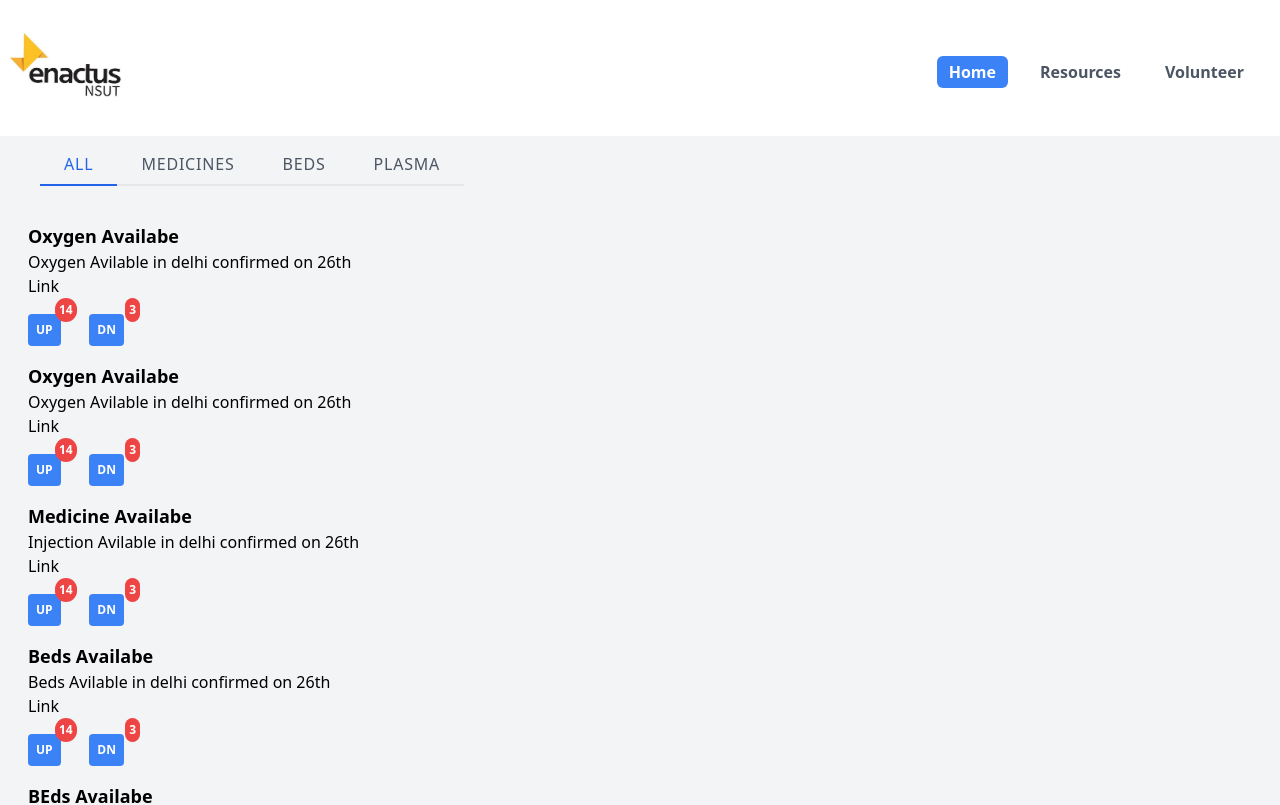
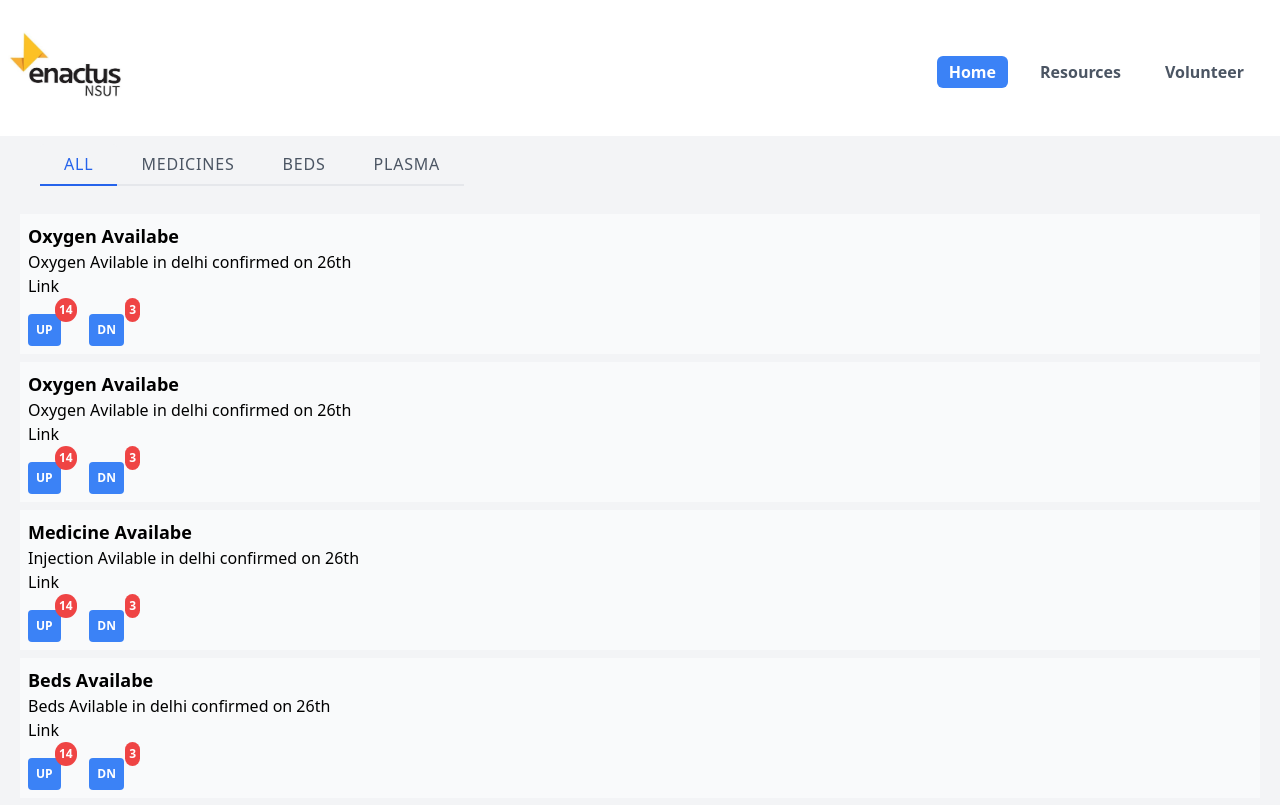
Before and after one commit to samad-yar-khan/covid-resources-client, a React (Create React App) app: page /resources in a window 1280 px wide. Shown: the top 805 px of the page. Built offline with nearby package versions, Linux system fonts and the light colour scheme.

Commit message:
Add  Functionality to change resource tabs

```diff
--- a/src/components/ResourceItem.js
+++ b/src/components/ResourceItem.js
@@ -13,7 +13,7 @@ class ResourceItem extends React.Component {
 
 
     return (
-      <div class='p-2'>
+      <div class='p-2 bg-gray-50 mb-2'>
 
         <div class='header text-lg font-bold'>
             {title}
--- a/src/components/ResourcesTab.js
+++ b/src/components/ResourcesTab.js
@@ -26,7 +26,7 @@ function ResourceNavbar(props){
                 </a> */}
                 {
                     props.categories.map((item , index)=>{
-                        return (<a className= {`cursor-pointer sm:px-6  py-3 w-1/2 sm:w-auto justify-center sm:justify-start border-b-2 title-font font-medium inline-flex items-center leading-none  tracking-wider ${index === props.activeResourceIndex ? 'text-blue-600 border-blue-600 bg-gray-100 rounded-t' : ' hover:text-gray-900 border-gray-200'} `}>
+                        return (<a onClick={()=>{props.changeResourceCatgory(index)}} className= {`cursor-pointer sm:px-6  py-3 w-1/2 sm:w-auto justify-center sm:justify-start border-b-2 title-font font-medium inline-flex items-center leading-none  tracking-wider ${index === props.activeResourceIndex ? 'text-blue-600 border-blue-600 bg-gray-100 rounded-t' : ' hover:text-gray-900 border-gray-200'} `}>
                                  {item}
                                 </a>)
                     })
```
